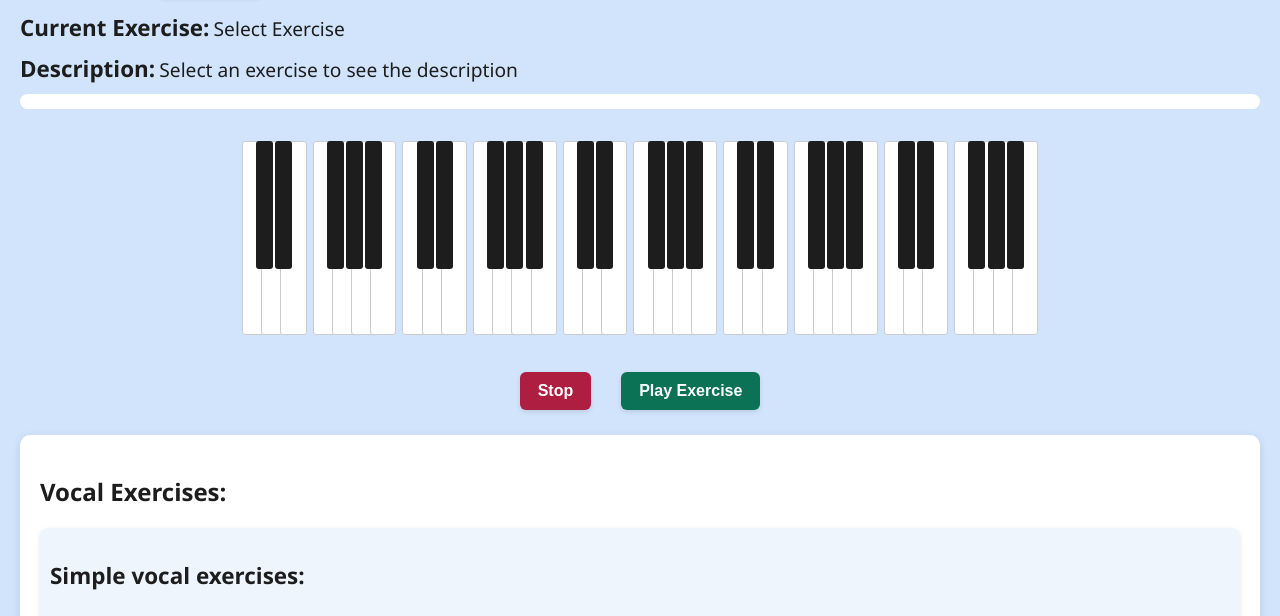
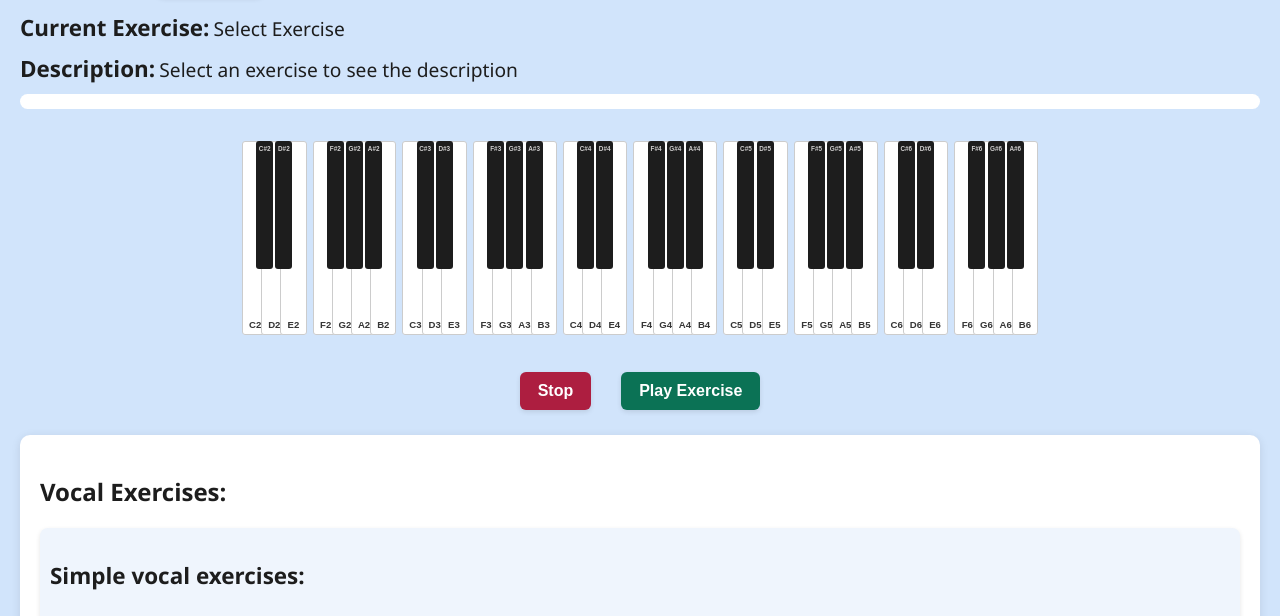
Before and after one commit to vennanna/Vocal-Warmup-Tool, a plain HTML site: page index.html in a window 1280 px wide. Shown: the part 175-791 px from the top of the page. Drawn offline with nearby package versions, Linux system fonts and the light colour scheme.

Commit message:
Update style.css

```diff
--- a/style.css
+++ b/style.css
@@ -141,7 +141,7 @@ button,
 }
 
 
-/* 🎹 Tastiera */
+/* Tastiera */
 #piano {
   display: flex;
   justify-content: center;
@@ -162,6 +162,7 @@ button,
   cursor: pointer;
   user-select: none;
   transition: transform 0.2s ease;
+  position: relative;
 }
 
 .key.white {
@@ -191,6 +192,30 @@ button,
   box-shadow: 0 0 10px #ada64b;
 }
 
+
+.key::after {
+  content: attr(data-note);
+  position: absolute;
+  left: 50%;
+  transform: translateX(-50%);
+  font-family: Arial, sans-serif;
+  font-weight: 600;
+  pointer-events: none;
+  user-select: none;
+}
+
+.key.white::after {
+  bottom: 4px;
+  font-size: 0.6rem;
+  color: #363636;
+}
+
+
+.key.black::after {
+  top: 4px;
+  font-size: 0.4rem;
+  color: #cecdcd;
+}
 
 
 /* Modal e Overlay */
@@ -225,6 +250,7 @@ button,
   overflow-y: auto;
   padding-right: 10px;
 }
+
 
 .modal-content::-webkit-scrollbar {
   width: 8px;
```
